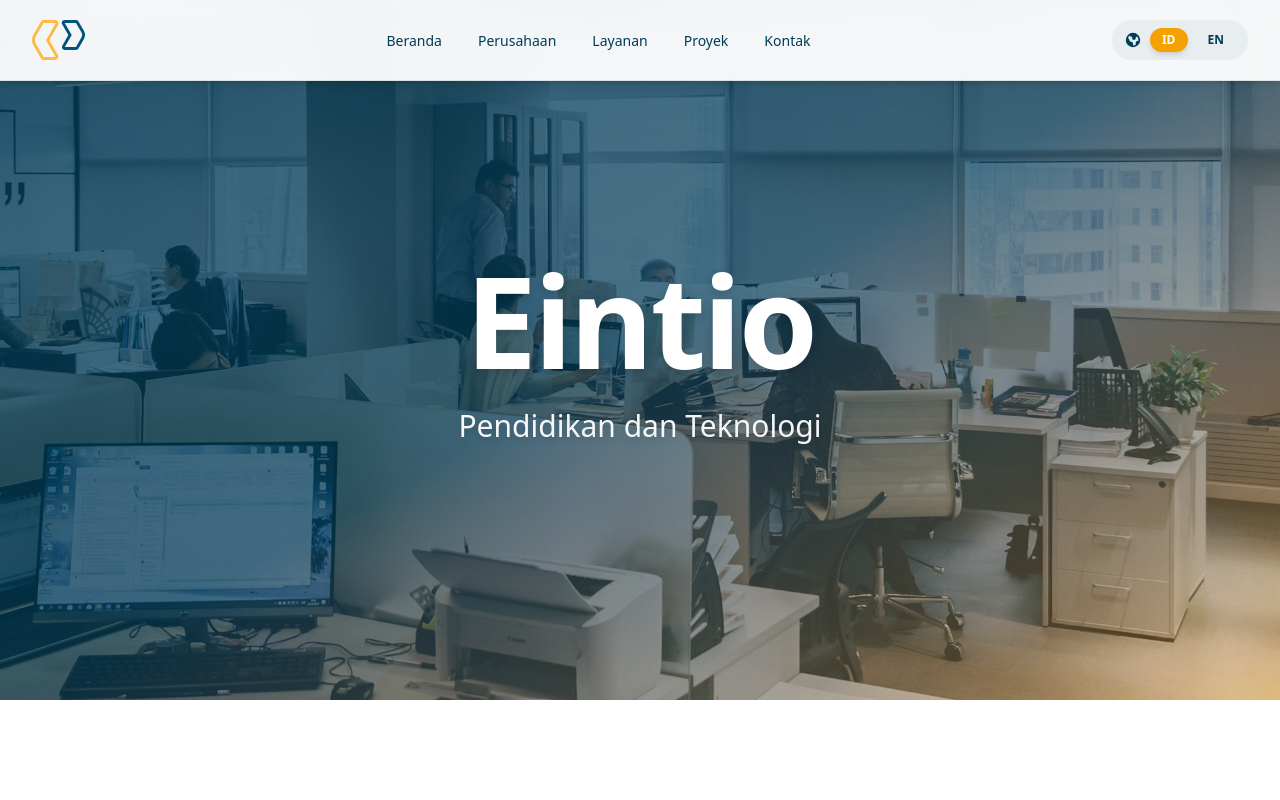
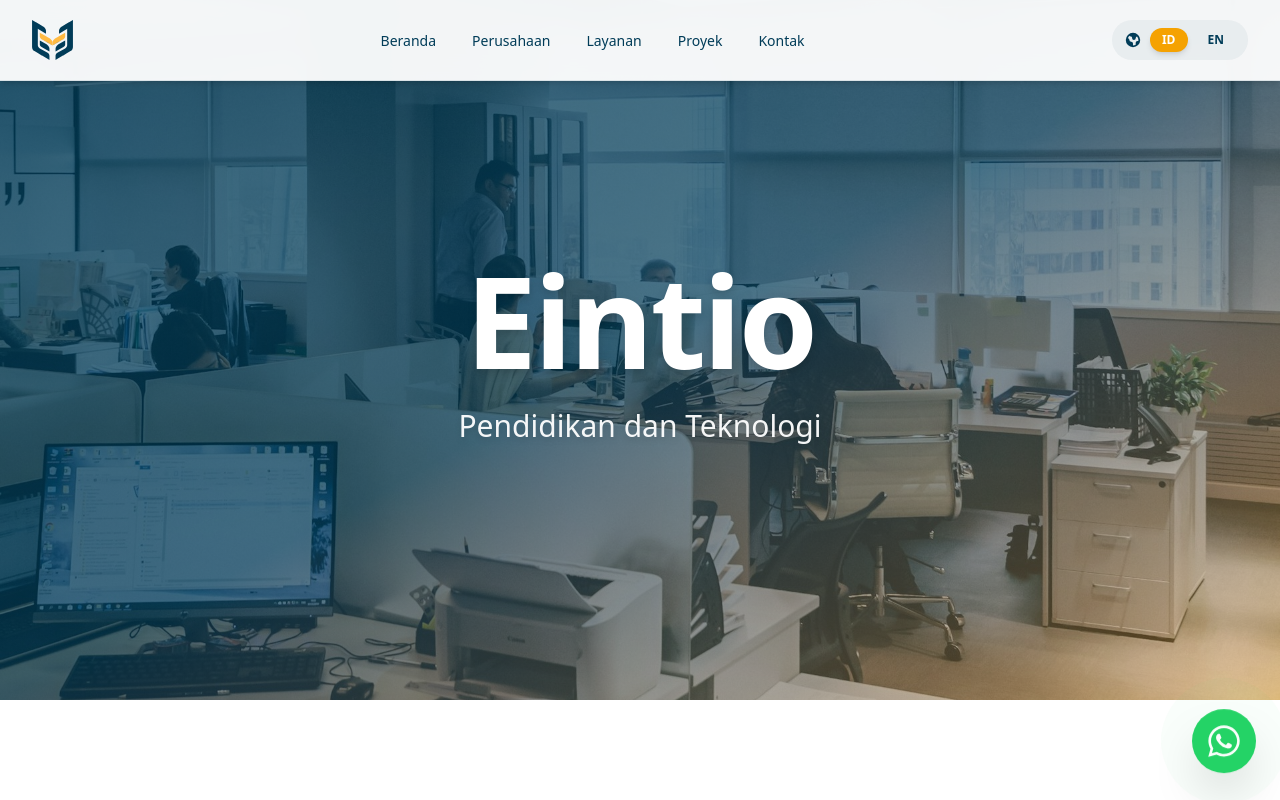
Before and after one commit to RysNan/eintio-webpro, a React (Vite) app: page / in a window 1280 px wide. Shown: the top 800 px of the page. Built offline with nearby package versions, Linux system fonts and the light colour scheme.

Commit message:
Add WhatsApp float button component and integrate it into the app

```diff
--- a/src/App.tsx
+++ b/src/App.tsx
@@ -5,6 +5,7 @@
 import Projects from './components/Projects'
 import Contact from './components/Contact'
 import Footer from './components/Footer'
+import WhatsAppFloat from './components/WhatsAppFloat'
 
 const App = () => {
   return (
@@ -16,6 +17,7 @@
       <Projects />
       <Contact />
       <Footer />
+      <WhatsAppFloat />
     </div>
   )
 }
--- /dev/null
+++ b/src/components/WhatsAppFloat.tsx
@@ -0,0 +1,46 @@
+import { FaWhatsapp } from 'react-icons/fa';
+import { useLanguage } from '../context/LanguageContext';
+
+interface ContactInfo {
+  type: 'address' | 'email' | 'phone' | 'hours';
+  title: string;
+  value: string;
+}
+
+const WhatsAppFloat = () => {
+  const { content } = useLanguage();
+
+  const handleWhatsAppClick = () => {
+    // Get phone number from contact info
+    const phoneInfo = content.contact.info.find((item: ContactInfo) => item.type === 'phone');
+    // Remove any non-numeric characters from phone number
+    const phoneNumber = phoneInfo?.value.replace(/\D/g, '') || '';
+
+    // Create WhatsApp URL with a default greeting message
+    const message = encodeURIComponent('Halo! Saya tertarik dengan layanan Eintio.');
+    const whatsappUrl = `https://wa.me/${phoneNumber}?text=${message}`;
+
+    // Open WhatsApp in a new window
+    window.open(whatsappUrl, '_blank');
+  };
+
+  return (
+    <button
+      onClick={handleWhatsAppClick}
+      className="fixed bottom-6 right-6 z-50 w-14 h-14 md:w-16 md:h-16 bg-[#25D366] hover:bg-[#128C7E] text-white rounded-full shadow-2xl hover:shadow-[#25D366]/50 flex items-center justify-center transition-all duration-300 hover:scale-110 animate-bounce-slow group"
+      aria-label="Chat on WhatsApp"
+    >
+      <FaWhatsapp className="text-3xl md:text-4xl" />
+
+      {/* Tooltip */}
+      <span className="absolute right-full mr-3 px-3 py-2 bg-gray-900 text-white text-sm font-medium rounded-lg opacity-0 group-hover:opacity-100 transition-opacity duration-300 whitespace-nowrap">
+        Chat with us
+      </span>
+
+      {/* Pulse effect */}
+      <span className="absolute inset-0 rounded-full bg-[#25D366] animate-ping opacity-75"></span>
+    </button>
+  );
+};
+
+export default WhatsAppFloat;
--- a/src/index.css
+++ b/src/index.css
@@ -3,3 +3,17 @@
 html {
   scroll-behavior: smooth;
 }
+
+/* WhatsApp Float Button Animation */
+@keyframes bounce-slow {
+  0%, 100% {
+    transform: translateY(0);
+  }
+  50% {
+    transform: translateY(-10px);
+  }
+}
+
+.animate-bounce-slow {
+  animation: bounce-slow 3s ease-in-out infinite;
+}
```
Also changed, not shown: public/logo.svg.
